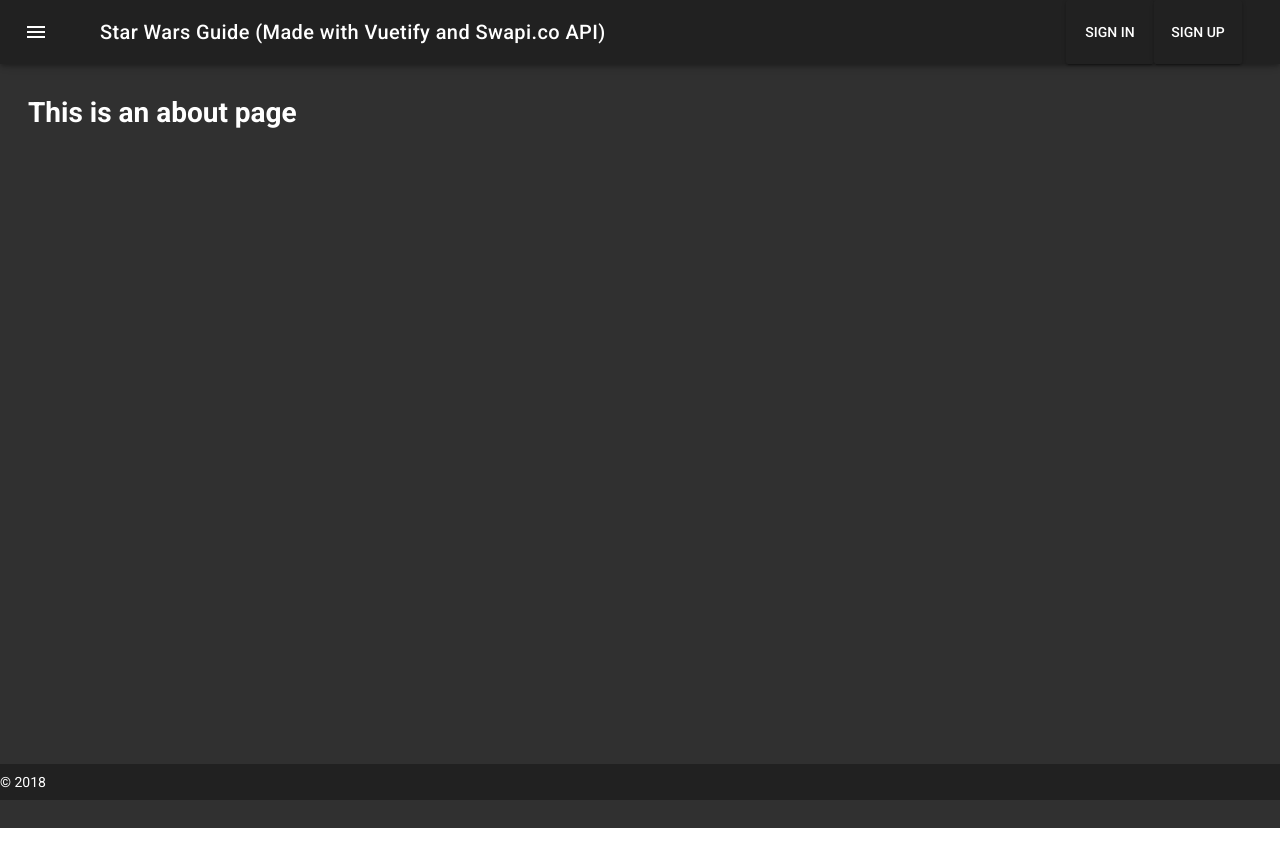
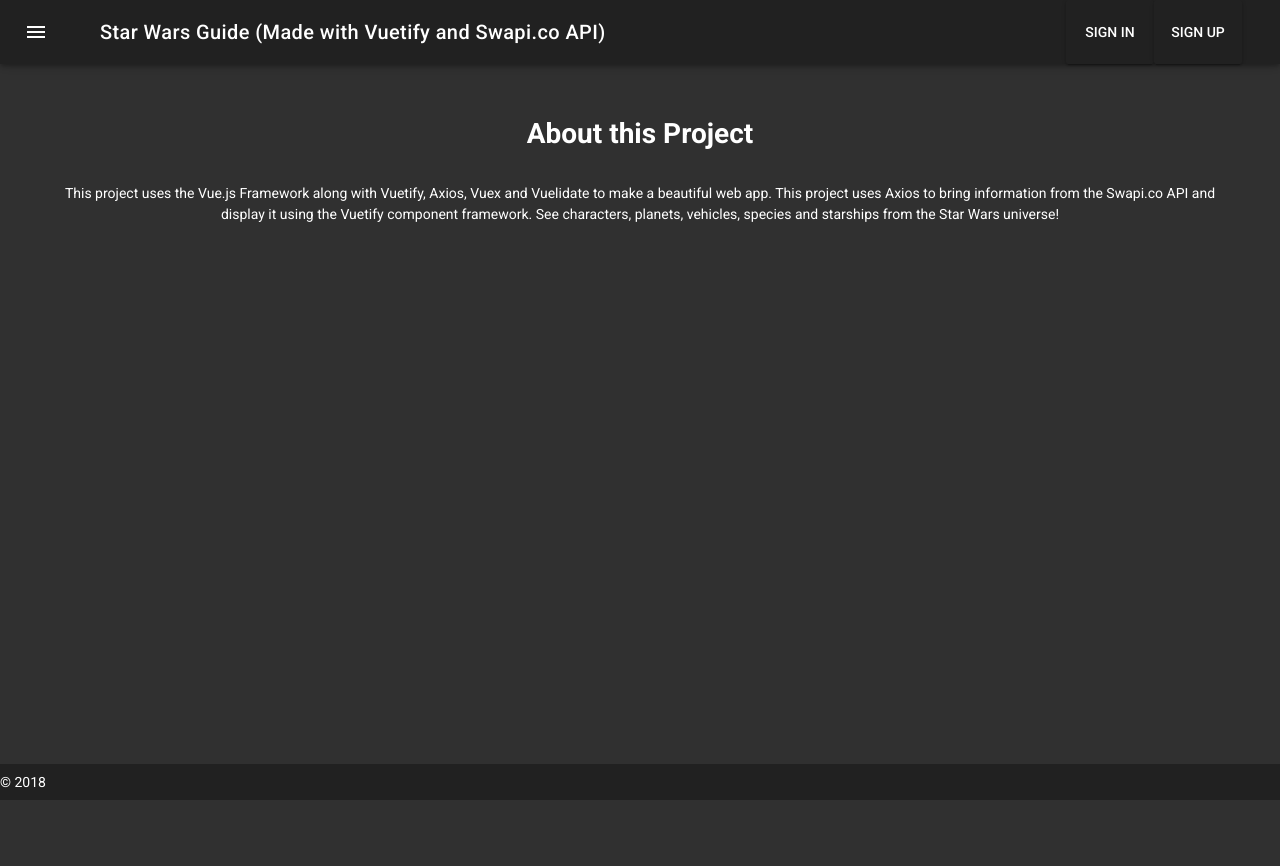
Before and after one commit to jashment/jordan-final-vue, a Vue app: page /#/about in a window 1280 px wide. Shown: the top 866 px of the page. Before the commit the page ends 828 px from the top, so only its background shows below. Built offline with nearby package versions, Linux system fonts and the light colour scheme.

Commit message:
Added about Prop

```diff
--- a/src/App.vue
+++ b/src/App.vue
@@ -51,7 +51,6 @@
     </v-toolbar>
     <v-content>
       <router-view/>
-
     </v-content>
 
     <v-footer :fixed="fixed" app>
--- a/src/main.js
+++ b/src/main.js
@@ -6,8 +6,13 @@
 import store from "./store";
 import Vuelidate from "vuelidate"
 import axios from 'axios'
+import About from './views/About.vue';
+
+
 
 Vue.use(Vuelidate)
+
+Vue.component('aboutInfo', About);
 
 Vue.directive('box-shadow', {
   bind(el, binding){
--- a/src/views/About.vue
+++ b/src/views/About.vue
@@ -1,5 +1,25 @@
 <template>
-  <div class="about">
-    <h1>This is an about page</h1>
+<v-app>
+  <div>
+    <br>
+    <h1>About this Project</h1>
+    <p>This project uses the Vue.js Framework along with Vuetify, Axios, Vuex and Vuelidate to make a beautiful web app. This project uses Axios to bring information from the Swapi.co API and display it using the Vuetify component framework. See characters, planets, vehicles, species and starships from the Star Wars universe! </p>
   </div>
+</v-app>
 </template>
+
+<script>
+export default {
+
+}
+</script>
+
+<style scoped>
+  h1 {
+    text-align: center;
+  }
+  p {
+    padding: 2em;
+    text-align: center;
+  }
+</style>
--- a/src/views/Home.vue
+++ b/src/views/Home.vue
@@ -53,12 +53,15 @@
         </v-flex>
       </v-layout>
     </v-container>
+  <aboutInfo/>
   </v-container>
 </v-app>
 </template>
 
 <script>
+
 import axios from 'axios'
+
 export default {
   data () {
     return {
@@ -74,6 +77,9 @@
       return this.$store.getters.authenticatedUser
     }
   },
+  components: {
+
+  }
 }
 </script>
 
```
